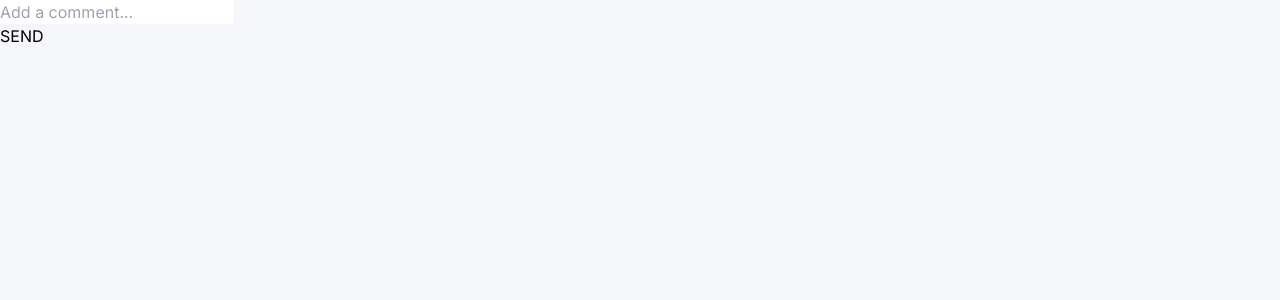
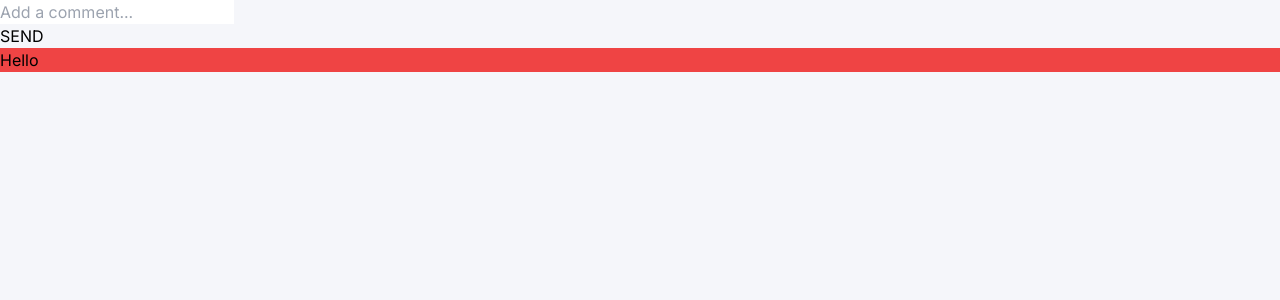
Before and after one commit to nisharga/comment-list, a Next.js app: page / in a window 1280 px wide. Shown: the top 300 px of the page. Built offline with nearby package versions, Linux system fonts and the light colour scheme.

Commit message:
comment box

```diff
--- a/src/app/page.tsx
+++ b/src/app/page.tsx
@@ -5,6 +5,7 @@ export default function Home() {
      <div className="bg-[#f5f6fa] h-screen w-screen">
       <div className="container">
         <CommentBox />
+        <div className="bg-red-500">Hello</div>
       </div>
     </div>
   );
```
